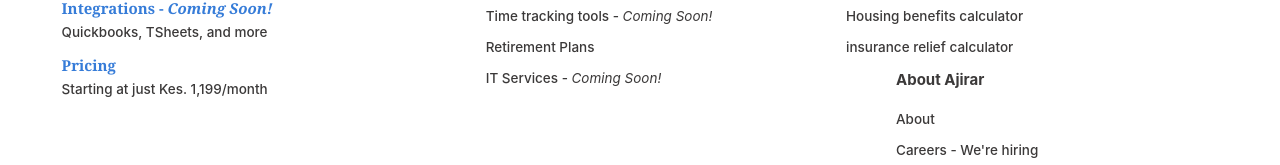
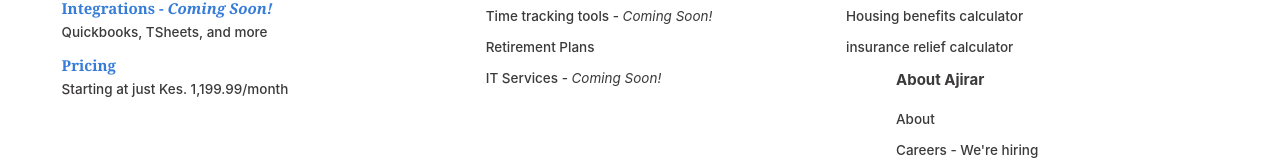
Before and after one commit to krizah19/ajirar_testing, a React (Create React App) app in the folder client/: page / in a window 1280 px wide. Shown: the part 604-769 px from the top of the page. Built offline with nearby package versions, Linux system fonts and the light colour scheme.

Commit message:
Update Footer.js

```diff
--- a/client/src/components/layout/Footer.js
+++ b/client/src/components/layout/Footer.js
@@ -19,7 +19,7 @@ class Footer extends Component {
          <h4>Integrations - <i>Coming Soon!</i></h4>
          <p>Quickbooks, TSheets, and more</p>
          <h4>Pricing</h4>
-         <p>Starting at just Kes. 1,199/month</p>
+         <p>Starting at just Kes. 1,199.99/month</p>
          </div>
 
          <div className="Footer1b">
```
